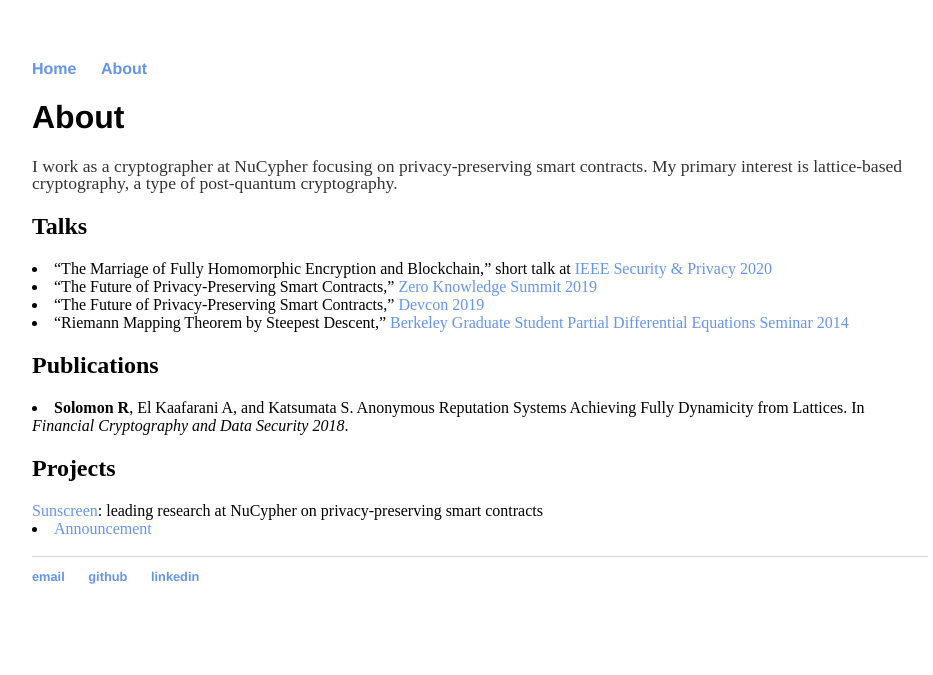
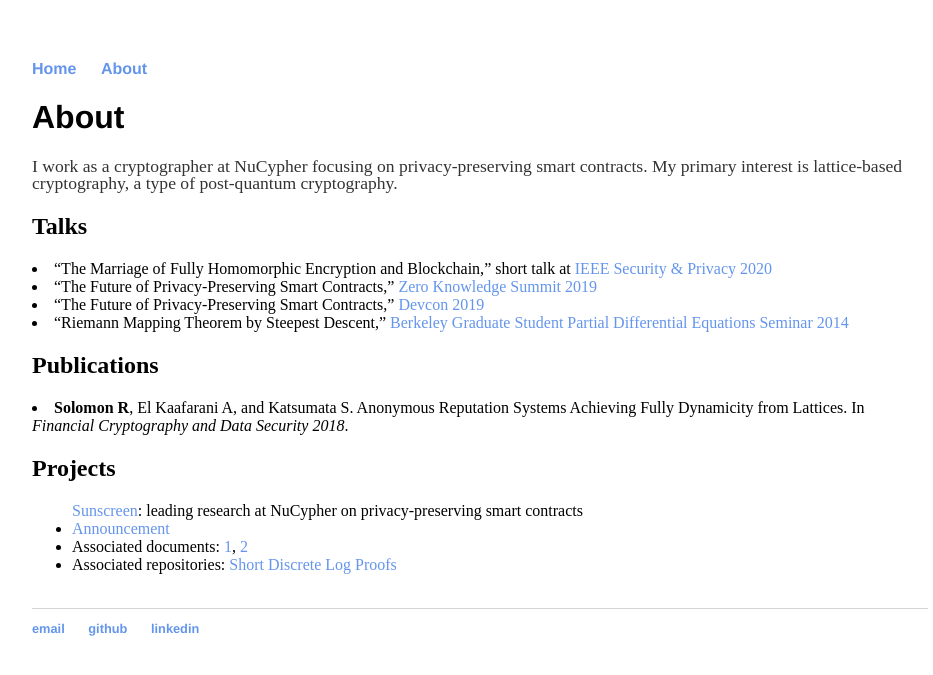
Before and after one commit to ravital/ravital.github.io, a Jekyll site: the page built from about/index.html, in a window 1280 px wide. Shown: the top 675 px of the page, without its empty margins (160-1093 px from the left). Built offline with Jekyll 4.4.1, drawn with Linux system fonts in a browser that asks for light colours.

Commit message:
Update index.html

```diff
--- a/about/index.html
+++ b/about/index.html
@@ -17,8 +17,10 @@ title: About Ravital Solomon
 			<li><strong>Solomon R</strong>, El Kaafarani A, and Katsumata S. Anonymous Reputation Systems Achieving Fully Dynamicity from Lattices. In <i>Financial Cryptography and Data Security 2018</i>.</li>
 
 			<h2>Projects</h2>
-			<a href="https://github.com/nucypher/Sunscreen_public">Sunscreen</a>: leading research at NuCypher on privacy-preserving smart contracts
-			<li><a href="https://blog.nucypher.com/sunscreen/">Announcement</a></li>
-
+			<ul> <a href="https://github.com/nucypher/Sunscreen_public">Sunscreen</a>: leading research at NuCypher on privacy-preserving smart contracts
+				<li><a href="https://blog.nucypher.com/sunscreen/">Announcement</a></li>
+				<li>Associated documents: <a href="https://github.com/nucypher/Sunscreen_public/blob/master/zk%20thoughts.pdf/">1</a>, <a href="https://github.com/nucypher/Sunscreen_public/blob/master/Future_of_PPSCs.pdf">2</a></li>
+				<li>Associated repositories: <a href="https://github.com/nucypher/LogProof.jl">Short Discrete Log Proofs</a></li>
+			</ul>
 			<br>
 		</div>
```
